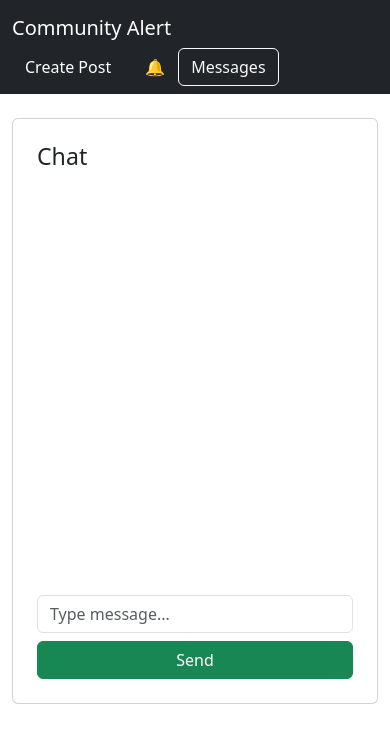
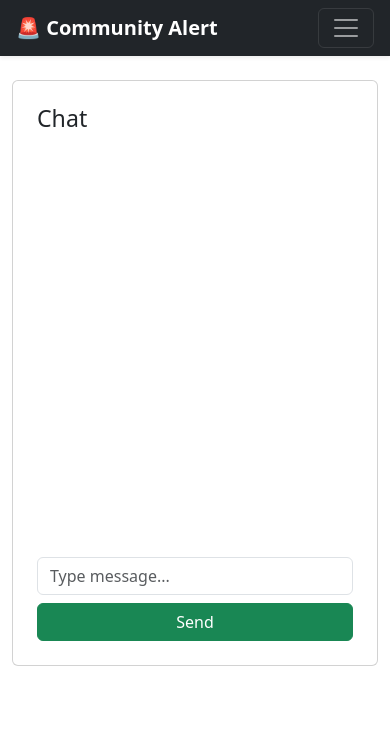
Before and after one commit to jsmndb/community-alert-system, a React (Vite) app in the folder client/: page /chat/1 in a window 390 px wide. Shown: the top 742 px of the page. Built offline with nearby package versions, Linux system fonts and the light colour scheme.

Commit message:
Improved responsive navbar design

```diff
--- a/client/src/components/Navbar.jsx
+++ b/client/src/components/Navbar.jsx
@@ -5,6 +5,7 @@ import { Link } from "react-router-dom";
 function Navbar() {
 
   const [notifications, setNotifications] = useState([]);
+  const [unreadCount, setUnreadCount] = useState(0);
 
   const user = JSON.parse(
     localStorage.getItem("user")
@@ -12,8 +13,20 @@ function Navbar() {
 
   useEffect(() => {
 
-    if(user){
+    if (user) {
+
       fetchNotifications();
+      fetchUnreadMessages();
+
+      const interval = setInterval(() => {
+
+        fetchNotifications();
+        fetchUnreadMessages();
+
+      }, 5000);
+
+      return () => clearInterval(interval);
+
     }
 
   }, []);
@@ -23,14 +36,32 @@ function Navbar() {
     try {
 
       const response = await axios.get(
-
         `http://localhost:5000/notifications/${user.id}`
-
       );
 
       setNotifications(response.data);
 
-    } catch(error){
+    } catch (error) {
+
+      console.log(error);
+
+    }
+
+  };
+
+  const fetchUnreadMessages = async () => {
+
+    try {
+
+      const response = await axios.get(
+        `http://localhost:5000/messages/unread/${user.id}`
+      );
+
+      setUnreadCount(
+        response.data.totalUnread
+      );
+
+    } catch (error) {
 
       console.log(error);
 
@@ -48,7 +79,7 @@ function Navbar() {
 
       fetchNotifications();
 
-  } catch(error){
+    } catch (error) {
 
       console.log(error);
 
@@ -58,116 +89,91 @@ function Navbar() {
 
   return (
 
-    <nav className="navbar navbar-expand-lg navbar-dark bg-dark">
+    <nav className="navbar navbar-expand-lg navbar-dark bg-dark shadow-sm">
 
-      <div className="container">
-
+      <div className="container-fluid px-3">
 
         <Link
-          className="navbar-brand"
+          className="navbar-brand fw-bold"
           to="/home"
         >
-          Community Alert
+          🚨 Community Alert
         </Link>
 
-        <div>
+        <button
+          className="navbar-toggler"
+          type="button"
+          data-bs-toggle="collapse"
+          data-bs-target="#navbarNav"
+          aria-controls="navbarNav"
+          aria-expanded="false"
+          aria-label="Toggle navigation"
+        >
+          <span className="navbar-toggler-icon"></span>
+        </button>
+
+        <div
+          className="collapse navbar-collapse justify-content-end"
+          id="navbarNav"
+        >
+
+          <div className="d-flex flex-column flex-lg-row gap-2 mt-3 mt-lg-0">
 
             <Link
-            className="btn btn-dark me-2"
+              className="btn btn-success"
               to="/create-post"
             >
               Create Post
             </Link>
 
-          <div
-            className="btn-group"
-          >
-
             <Link
               to="/notifications"
-              className="btn btn-dark"
+              className="btn btn-dark border"
             >
-
-              🔔
+              🔔 Notifications
 
               {
-              notifications.length > 0 &&
-              (
-                <span>
-                {" "}
+                notifications.length > 0 && (
+
+                  <span className="badge bg-danger ms-2">
                     {notifications.length}
                   </span>
+
                 )
               }
 
             </Link>
 
-            <ul className="dropdown-menu dropdown-menu-end">
-
-              {
-                notifications.length === 0 ?
-
-                (
-
-                  <li className="dropdown-item">
-                    No notifications
-                  </li>
-
-                ):
-
-                notifications.map((item)=>(
-
-                <li
-
-                key={item.id}
-
-                className="dropdown-item"
-
-                onClick={() =>
-                  markAsRead(item.id)
-                }
-
-                style={{
-                cursor:"pointer"
-                }}
-
-                >
-
-                {item.is_read ? "🔔" : "🔴"}
-
-                {" "}
-
-                {item.name}
-
-                {" "}
-
-                {item.message}
-
-                </li>
-
-                ))
-
-              }
-
-
-            </ul>
-
-
-          </div>
-
             <Link
               to="/messages"
               className="btn btn-outline-light"
             >
-            Messages
+              💬 Messages
+
+              {
+                unreadCount > 0 && (
+
+                  <span className="badge bg-danger ms-2">
+                    {unreadCount}
+                  </span>
+
+                )
+              }
+
             </Link>
 
+            <Link
+              to={`/profile/${user?.id}`}
+              className="btn btn-outline-warning"
+            >
+              👤 Profile
+            </Link>
 
           </div>
 
+        </div>
 
       </div>
-
 
     </nav>
 
@@ -175,5 +181,4 @@ function Navbar() {
 
 }
 
-
 export default Navbar;
--- a/client/src/index.css
+++ b/client/src/index.css
@@ -1,111 +1,114 @@
-:root {
-  --text: #6b6375;
-  --text-h: #08060d;
-  --bg: #fff;
-  --border: #e5e4e7;
-  --code-bg: #f4f3ec;
-  --accent: #aa3bff;
-  --accent-bg: rgba(170, 59, 255, 0.1);
-  --accent-border: rgba(170, 59, 255, 0.5);
-  --social-bg: rgba(244, 243, 236, 0.5);
-  --shadow:
-    rgba(0, 0, 0, 0.1) 0 10px 15px -3px, rgba(0, 0, 0, 0.05) 0 4px 6px -2px;
-
-  --sans: system-ui, 'Segoe UI', Roboto, sans-serif;
-  --heading: system-ui, 'Segoe UI', Roboto, sans-serif;
-  --mono: ui-monospace, Consolas, monospace;
-
-  font: 18px/145% var(--sans);
-  letter-spacing: 0.18px;
-  color-scheme: light dark;
-  color: var(--text);
-  background: var(--bg);
-  font-synthesis: none;
-  text-rendering: optimizeLegibility;
-  -webkit-font-smoothing: antialiased;
-  -moz-osx-font-smoothing: grayscale;
-
-  @media (max-width: 1024px) {
-    font-size: 16px;
-  }
-}
-
-@media (prefers-color-scheme: dark) {
-  :root {
-    --text: #9ca3af;
-    --text-h: #f3f4f6;
-    --bg: #16171d;
-    --border: #2e303a;
-    --code-bg: #1f2028;
-    --accent: #c084fc;
-    --accent-bg: rgba(192, 132, 252, 0.15);
-    --accent-border: rgba(192, 132, 252, 0.5);
-    --social-bg: rgba(47, 48, 58, 0.5);
-    --shadow:
-      rgba(0, 0, 0, 0.4) 0 10px 15px -3px, rgba(0, 0, 0, 0.25) 0 4px 6px -2px;
-  }
-
-  #social .button-icon {
-    filter: invert(1) brightness(2);
-  }
-}
-
 body {
   margin: 0;
+  background-color: #f5f7fb;
+  font-family: "Segoe UI", Tahoma, Geneva, Verdana, sans-serif;
 }
 
 #root {
-  width: 1126px;
-  max-width: 100%;
-  margin: 0 auto;
-  text-align: center;
-  border-inline: 1px solid var(--border);
-  min-height: 100svh;
-  display: flex;
-  flex-direction: column;
-  box-sizing: border-box;
+  min-height: 100vh;
 }
 
-h1,
-h2 {
-  font-family: var(--heading);
-  font-weight: 500;
-  color: var(--text-h);
+.card {
+  border-radius: 15px;
+  border: none;
+  box-shadow: 0 2px 10px rgba(0, 0, 0, 0.08);
 }
 
-h1 {
-  font-size: 56px;
-  letter-spacing: -1.68px;
-  margin: 32px 0;
-  @media (max-width: 1024px) {
-    font-size: 36px;
-    margin: 20px 0;
-  }
-}
-h2 {
-  font-size: 24px;
-  line-height: 118%;
-  letter-spacing: -0.24px;
-  margin: 0 0 8px;
-  @media (max-width: 1024px) {
-    font-size: 20px;
-  }
-}
-p {
-  margin: 0;
+.btn {
+  border-radius: 10px;
 }
 
-code,
-.counter {
-  font-family: var(--mono);
-  display: inline-flex;
-  border-radius: 4px;
-  color: var(--text-h);
+textarea {
+  resize: none;
 }
 
-code {
-  font-size: 15px;
-  line-height: 135%;
-  padding: 4px 8px;
-  background: var(--code-bg);
+img {
+  max-width: 100%;
 }
+
+.navbar-brand {
+  font-weight: bold;
+}
+
+.alert-post {
+  border-left: 5px solid red;
+}
+
+.feed-container {
+  max-width: 850px;
+  margin: auto;
+}
+
+.profile-image {
+  width: 120px;
+  height: 120px;
+  object-fit: cover;
+  border-radius: 50%;
+}
+
+.chat-container {
+  max-width: 800px;
+  margin: auto;
+}
+
+.message-bubble {
+  border-radius: 15px;
+  padding: 10px;
+  margin-bottom: 10px;
+}
+
+.message-sent {
+  background: #0d6efd;
+  color: white;
+}
+
+.message-received {
+  background: #e9ecef;
+}
+
+.notification-badge {
+  font-size: 0.8rem;
+}
+
+@media (max-width: 768px) {
+
+  .container,
+  .container-fluid {
+    padding-left: 10px;
+    padding-right: 10px;
+  }
+
+  .card {
+    margin-left: 0;
+    margin-right: 0;
+  }
+
+  h1 {
+    font-size: 1.8rem;
+  }
+
+  h2 {
+    font-size: 1.5rem;
+  }
+
+  h3 {
+    font-size: 1.3rem;
+  }
+
+  .btn {
+    width: 100%;
+  }
+
+  .navbar .btn {
+    margin-bottom: 5px;
+  }
+
+  .feed-container {
+    max-width: 100%;
+  }
+
+  .chat-container {
+    max-width: 100%;
+  }
+
+}
--- a/client/src/main.jsx
+++ b/client/src/main.jsx
@@ -2,6 +2,7 @@ import React from "react";
 import ReactDOM from "react-dom/client";
 import App from "./App";
 import "bootstrap/dist/css/bootstrap.min.css";
+import "bootstrap/dist/js/bootstrap.bundle.min.js";
 
 ReactDOM.createRoot(
   document.getElementById("root")
--- a/client/src/pages/CreatePostPage.jsx
+++ b/client/src/pages/CreatePostPage.jsx
@@ -58,8 +58,10 @@ function CreatePostPage() {
 
     <div className="container mt-4">
       <div
-        className="card p-4 mx-auto"
-        style={{ maxWidth: "600px" }}
+        className="card shadow border-0 p-4 mx-auto"
+        style={{
+          maxWidth: "700px"
+        }}
       >
         <h2>Create Post</h2>
 
--- a/client/src/pages/HomePage.jsx
+++ b/client/src/pages/HomePage.jsx
@@ -164,9 +164,14 @@ const filteredPosts = posts.filter((post) =>
     <>
       <Navbar />
 
-    <div className="container mt-4">
+    <div
+      className="container mt-4"
+      style={{
+        maxWidth: "850px"
+      }}
+    >
 
-      <div className="mb-3">
+      <div className="card mb-3 shadow-sm border-0">
         <Link
           to="/create-post"
           className="btn btn-success"
@@ -224,12 +229,8 @@ const filteredPosts = posts.filter((post) =>
               <p>
                 <strong>Posted by:</strong>{" "}
 
-                <Link
-                  to={`/user/${post.user_id}`}
-                >
-                  <Link to={`/profile/${post.user_id}`}>
-                    {post.name}
-                  </Link>
+                <Link to={`/profile/${post.user_id}`}>
+                  {post.name}
                 </Link>
               </p>
 
@@ -242,9 +243,14 @@ const filteredPosts = posts.filter((post) =>
               {post.image && (
                 <div className="mt-3">
                   <img
-                    src={`http://localhost:5000/uploads/${post.image}`}
-                    alt={post.title}
-                    className="img-fluid rounded"
+                    src={post.image}
+                    alt={post.title || "Post image"}
+                    className="img-fluid rounded mt-2"
+                    style={{
+                      maxHeight: "500px",
+                      objectFit: "cover",
+                      width: "100%"
+                    }}
                   />
                 </div>
               )}
--- a/client/src/pages/ProfilePage.jsx
+++ b/client/src/pages/ProfilePage.jsx
@@ -190,8 +190,6 @@ function ProfilePage() {
 
   }
 
-
-
   if (!profileUser) {
 
     return (
@@ -202,15 +200,13 @@ function ProfilePage() {
 
   }
 
-
-
   return (
     <>
       <Navbar />
 
       <div className="container mt-4">
 
-        <div className="card p-4 mb-4">
+        <div className="card shadow border-0 p-4 mb-4">
 
           <h2>
             {profileUser.name}
```
Lines whose indentation alone changed are shown as unchanged.
